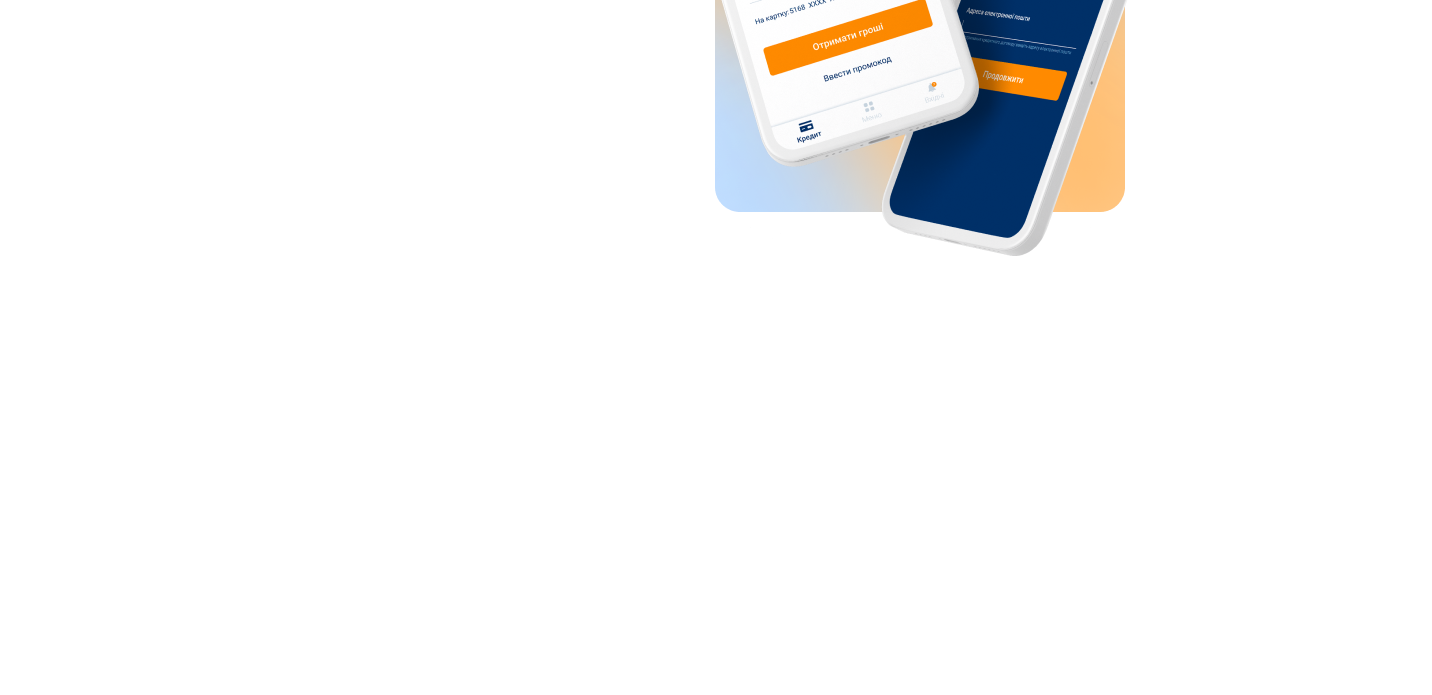
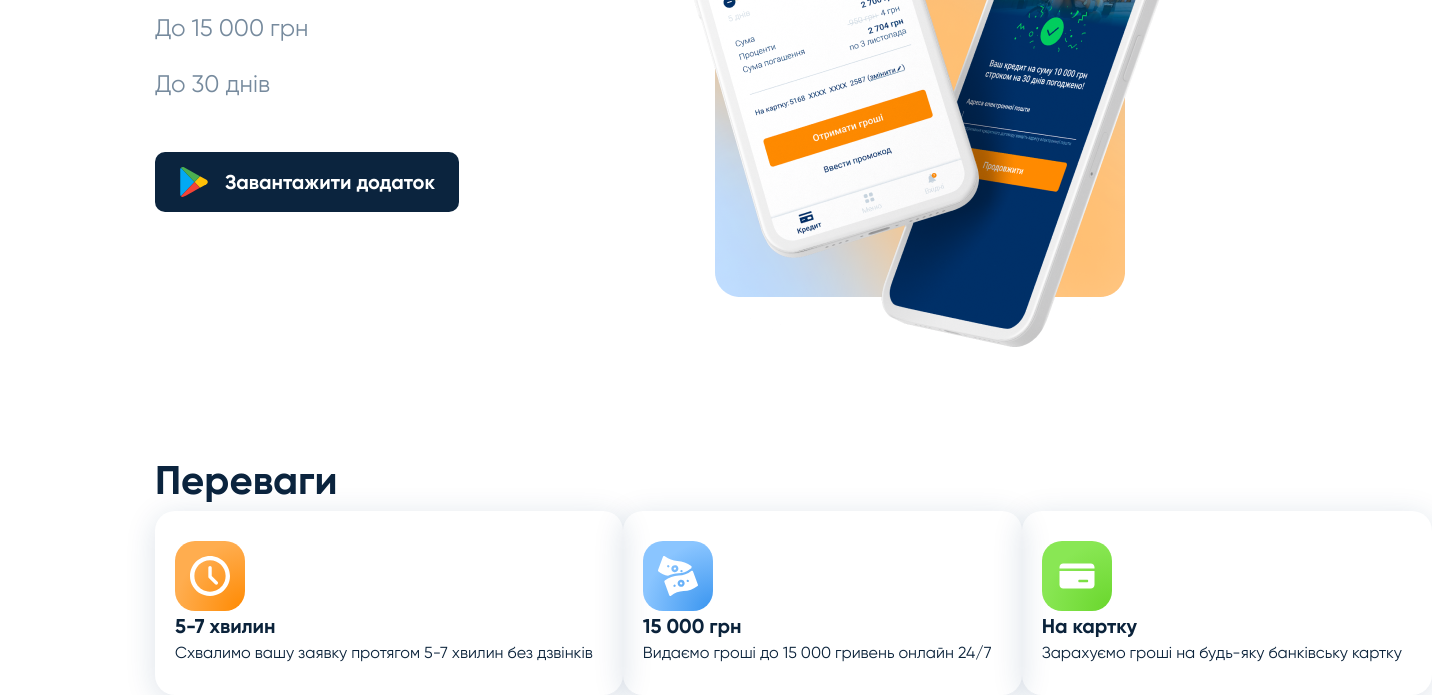
Before and after one commit to shtabnov/traning_5, a website: page src/pug/index.pug in a window 1280 px wide. Shown: the part 432-1127 px from the top of the page, 1432 px wide, since content can reach past the window. Before the commit the page ends 800 px from the top, so only its background shows below. Drawn offline with nearby package versions, Linux system fonts and the light colour scheme; files that its build step writes are made by us from their sources; files whose address does not match are found by name.

Commit message:
features

```diff
--- /dev/null
+++ b/src/pug/includes/features.pug
@@ -0,0 +1,22 @@
+//- include features.pug
+
+section.features
+    .features__contanier
+        .features__wrapper
+            h2.features__heading Переваги
+            .features__list
+                .features__card.card
+                    .card__icon(style="background: url(../images/features_1.svg) no-repeat 50%, radial-gradient(100% 100% at 100% 100%, #FF8900 0%, #FFAD4F 100%);")
+                    .card__text
+                        h3.card__heading 5-7 хвилин
+                        p.card__description Схвалимо вашу заявку протягом 5-7 хвилин без дзвінків
+                .features__card.card
+                    .card__icon(style="background: url(../images/features_2.svg) no-repeat 50%, radial-gradient(100% 100% at 100% 100%, #3894EF 0%, #8AC5FF 100%);")
+                    .card__text
+                        h3.card__heading 15 000 грн
+                        p.card__description Видаємо гроші до 15 000 гривень онлайн 24/7
+                .features__card.card
+                    .card__icon(style="background: url(../images/features_3.svg) no-repeat 50%, radial-gradient(100% 100% at 100% 100%, #69D62C 0%, #89E754 100%);")
+                    .card__text
+                        h3.card__heading На картку
+                        p.card__description Зарахуємо гроші на будь-яку банківську картку
--- a/src/pug/includes/hero.pug
+++ b/src/pug/includes/hero.pug
@@ -1,11 +1,13 @@
+//- include hero.pug
 section.hero
     .hero__contanier
         .hero__wrapper
             .hero__txt-block
                 h1.hero__heading Миттєвий кредит у твоєму смартфоні
-                p.hero__description До 15 000 грн
-                p.hero__description До 30 днів
-                a.hero__link Завантажити додаток
+                .hero__description
+                    p До 15 000 грн
+                    p До 30 днів
+                a.hero__link(href="http://play.google.com") Завантажити додаток
             .hero__img-block
                 img(src="images/hero_up.png", alt="phones")
                 img(src="images/hero_down.png", alt="background")
--- a/src/pug/includes/main.pug
+++ b/src/pug/includes/main.pug
@@ -1 +1,2 @@
 include hero.pug
+include features.pug
--- /dev/null
+++ b/src/styles/block/features.scss
@@ -0,0 +1,56 @@
+.features {
+
+    &__contanier {
+        max-width: 970px;
+        margin: 0 auto;
+    }
+
+    &__wrapper {
+
+        & h2 {
+            font-style: normal;
+            font-weight: 700;
+            font-size: 40px;
+            line-height: 150%;
+            color: $dark;
+        }
+    }
+
+    &__list {
+        display: flex;
+        align-items: center;
+        justify-content: space-between;
+    }
+}
+
+.card {
+    flex: 1 0 auto;
+    padding: 30px 30px 30px 20px;
+    box-shadow: 0px 5px 30px rgba(18, 59, 107, 0.15);
+    border-radius: 20px;
+
+    &__icon {
+        width: 70px;
+        height: 70px;
+        border-radius: 20px;
+    }
+
+    &__text {
+
+        & h3 {
+            font-style: normal;
+            font-weight: 600;
+            font-size: 20px;
+            line-height: 150%;
+            color: $black;
+        }
+
+        & p {
+            font-style: normal;
+            font-weight: 400;
+            font-size: 16px;
+            line-height: 150%;
+            color: $black;
+        }
+    }
+}
--- a/src/styles/block/header.scss
+++ b/src/styles/block/header.scss
@@ -11,6 +11,7 @@
         justify-content: flex-start;
         align-items: center;
         margin-top: 20px;
+        margin-bottom: 85px;
     }
 
     &__logo {
--- a/src/styles/block/hero.scss
+++ b/src/styles/block/hero.scss
@@ -8,6 +8,7 @@
     &__wrapper {
         display: flex;
         justify-content: space-between;
+        margin-bottom: 150px;
     }
 
     &__txt-block {
@@ -15,7 +16,8 @@
         max-width: 450px;
 
         & h1 {
-            margin-bottom: 30px;
+            margin-top: 81px;
+            margin-bottom: 32px;
             font-style: normal;
             font-weight: 700;
             font-size: 50px;
@@ -30,11 +32,14 @@
             font-size: 24px;
             line-height: 150%;
             color: $ligth;
+
+            &:last-child {
+                margin-bottom: 65px;
+            }
         }
 
         & a {
-            margin-top: 30px;
-            padding: 16px 25px;
+            padding: 18px 24px;
             font-style: normal;
             font-weight: 700;
             font-size: 20px;
@@ -53,19 +58,14 @@
 
     &__img-block {
         position: relative;
-        // background: url('../images/hero_down.png') no-repeat;
 
         & img {
 
             &:first-child {
                 position: absolute;
-                top: 8%;
+                top: 9%;
                 right: -15%;
                 z-index: 1;
-            }
-
-            &:last-child {
-
             }
         }
     }
--- a/src/styles/common/_variables.scss
+++ b/src/styles/common/_variables.scss
@@ -1,3 +1,4 @@
 $ligth: #768A9D;
 $white: #FFFFFF;
 $dark: #0B243E;
+$black: #0B233B
--- a/src/styles/style.scss
+++ b/src/styles/style.scss
@@ -5,3 +5,4 @@
 @import 'common/variables';
 @import 'block/hero.scss';
 @import 'block/header.scss';
+@import 'block/features.scss';
```
Also changed, not shown: src/images/features_1.svg (added), src/images/features_2.svg (added), src/images/features_3.svg (added), 1 other file.
